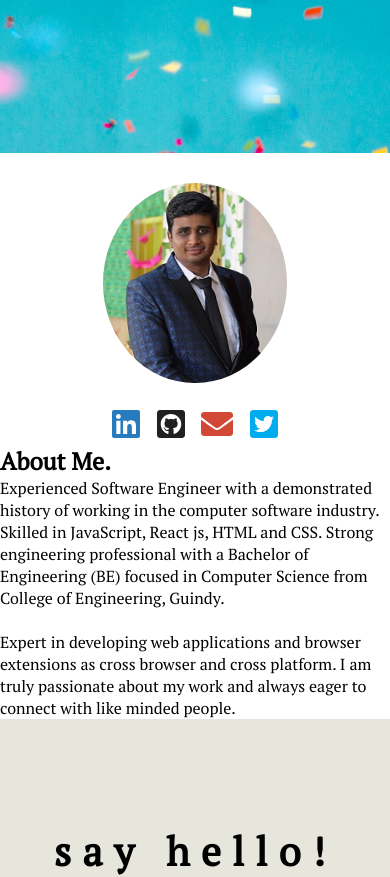
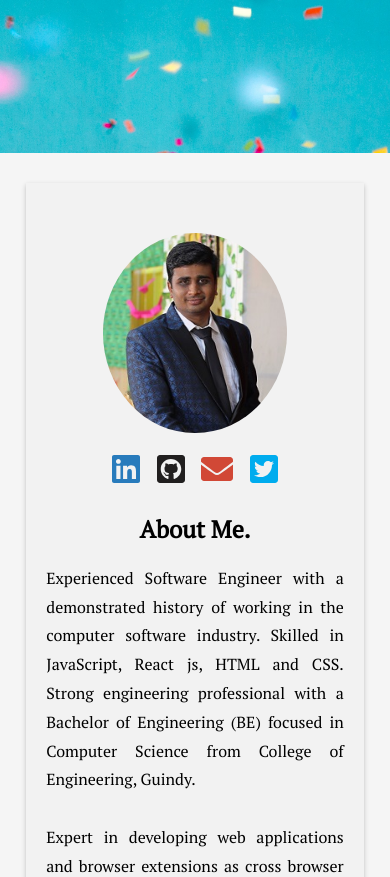
Before and after one commit to gv1006/portfolio, a React app: page / in a window 390 px wide. Shown: the part 691-1568 px from the top of the page. Built offline with nearby package versions, Linux system fonts and the light colour scheme.

Commit message:
Fixing navbar

```diff
--- a/src/Components/Aboutme/Aboutme.js
+++ b/src/Components/Aboutme/Aboutme.js
@@ -3,7 +3,8 @@ import { PhotoCard } from './PhotoCard';
 
 const AboutMe = (props) => {
     return(
-        <section id="aboutme-container">
+        <section id="aboutme">
+            <div className="aboutme-container">
                 <PhotoCard />
                 <div className="text-section">
                     <h2>About Me.</h2>
@@ -11,6 +12,7 @@ const AboutMe = (props) => {
                     <br/>
                     <p>Expert in developing web applications and browser extensions as cross browser and cross platform. I am truly passionate about my work and always eager to connect with like minded people.</p>
                 </div>
+            </div>
         </section>
     )
 };
--- a/src/Components/Navbar/Navbar.js
+++ b/src/Components/Navbar/Navbar.js
@@ -11,7 +11,7 @@ export const Navbar = (props) => {
       text: 'home'
     },
     {
-      navigateTo: 'aboutme-container',
+      navigateTo: 'aboutme',
       text: 'about'
     },
     {
--- a/src/style.css
+++ b/src/style.css
@@ -4,6 +4,7 @@ body {
     font-family: 'PT Serif', serif;
     margin: 0px;
     padding: 0px;
+    background-color: #f5f5f5;
 }
 
 * {
@@ -133,9 +134,6 @@ header {
 }
 
 @media only screen and (max-width: 768px) {
-  body {
-    overflow: hidden;
-  }
 
   .main-title {
     margin-top: 50px;
@@ -229,12 +227,18 @@ and (max-width: 1023px) {
 }
 /* About me section */
 #aboutme {
+  padding: 120px 0px;
+}
+
+.aboutme-container {
   display: flex;
   font-size: 1.2rem;
   width: 70%;
   margin: auto;
   line-height: 1.8rem;
-  padding: 105px 0px;
+  background-color: var(--white);
+  padding: 70px;
+  box-shadow: 0 1px 1px 0 rgb(0 0 0 / 6%), 0 2px 5px 0 rgb(0 0 0 / 20%);
 }
 
 #aboutme h2 {
@@ -261,10 +265,14 @@ and (max-width: 1023px) {
 @media only screen and (max-width: 768px) {
   /* About me section */
   #aboutme {
-    margin-top: 30px;
-    width: 85%;
+    padding: 30px 20px;
+  }
+
+  .aboutme-container {
     flex-flow: column;
     font-size: 1rem;
+    padding: 20px;
+    width: 85%;
   }
   /* Photo card */
   .photo-card {
@@ -289,10 +297,3 @@ and (max-width: 1023px) {
     text-align: justify;
   }
 }
-
-@media only screen and (min-width: 769px)
-and (max-width: 1150px) {
-  #aboutme {
-    width: 90%;
-  }
-}
```
Also changed, not shown: src/Components/Navbar/NavbarItem.js (deleted, +0 -11 lines). Lines whose indentation alone changed are shown as unchanged.
